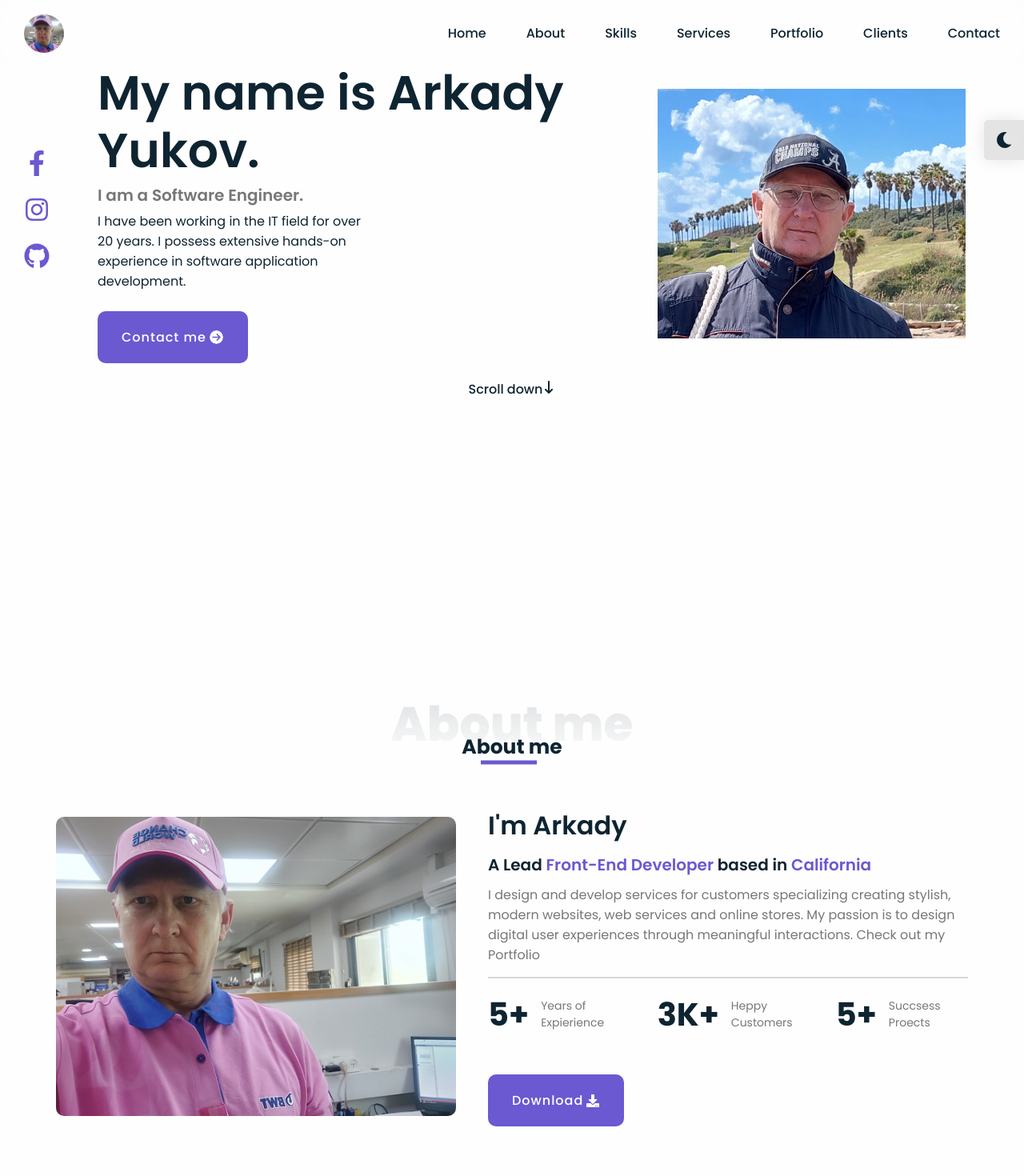
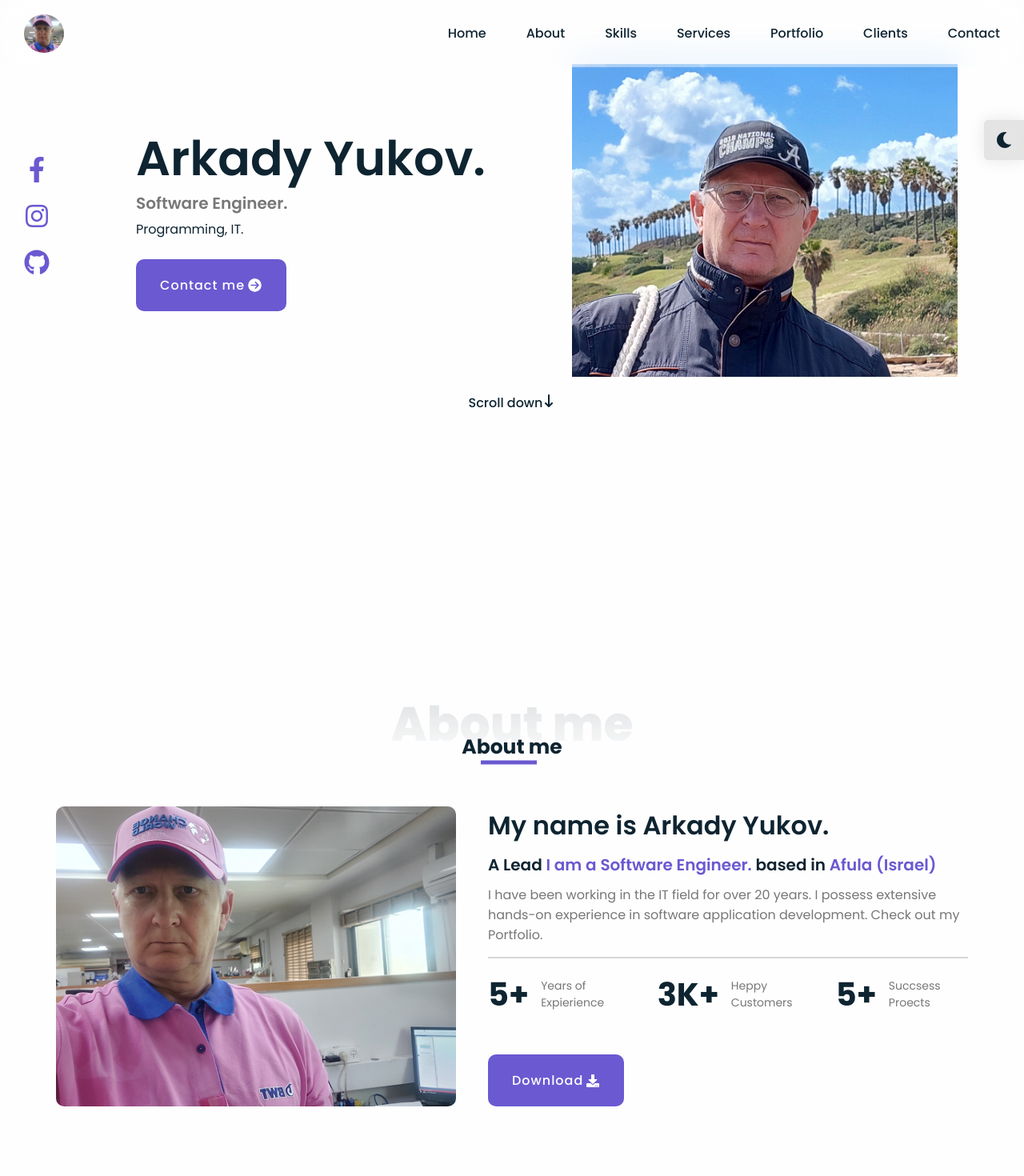
Before and after one commit to yukovarkadi/portfolio, a React (Vite) app: page / in a window 1280 px wide. Shown: the top 1470 px of the page at 80% size. Built offline with nearby package versions, Linux system fonts and the light colour scheme.

Commit message:
commit
change about and education

```diff
--- a/src/components/about/About.jsx
+++ b/src/components/about/About.jsx
@@ -30,7 +30,7 @@ const About = () => {
                 whileInView="visible"
                 viewport={{ once: false, amount: 0.5 }}
               >
-                I'm Arkady
+                My name is Arkady Yukov.
               </motion.h3>
               <motion.h4
                 custom={0}
@@ -39,8 +39,8 @@ const About = () => {
                 whileInView="visible"
                 viewport={{ once: false, amount: 0.5 }}
               >
-                A Lead <span>Front-End Developer</span> based in{" "}
-                <span>California</span>
+                A Lead <span>I am a Software Engineer.</span> based in{" "}
+                <span>Afula (Israel)</span>
               </motion.h4>
               <motion.p
                 custom={0}
@@ -49,10 +49,9 @@ const About = () => {
                 whileInView="visible"
                 viewport={{ once: false, amount: 0.5 }}
               >
-                I design and develop services for customers specializing
-                creating stylish, modern websites, web services and online
-                stores. My passion is to design digital user experiences through
-                meaningful interactions. Check out my Portfolio
+                I have been working in the IT field for over 20 years. I possess
+                extensive hands-on experience in software application
+                development. Check out my Portfolio.
               </motion.p>
             </div>
             <ul className="professional-list">
--- a/src/components/home/Home.jsx
+++ b/src/components/home/Home.jsx
@@ -39,7 +39,7 @@ const Home = () => {
             whileInView="visible"
             viewport={{ once: false, amount: 0.5 }}
           >
-            My name is Arkady Yukov.
+            Arkady Yukov.
           </motion.h1>
           <motion.h3
             custom={1}
@@ -48,7 +48,7 @@ const Home = () => {
             whileInView="visible"
             viewport={{ once: false, amount: 0.5 }}
           >
-            I am a Software Engineer.
+            Software Engineer.
           </motion.h3>
           <motion.p
             custom={2}
@@ -57,8 +57,7 @@ const Home = () => {
             whileInView="visible"
             viewport={{ once: false, amount: 0.5 }}
           >
-            I have been working in the IT field for over 20 years. I possess
-            extensive hands-on experience in software application development.
+            Programming, IT.
           </motion.p>
           <motion.a
             href="#contact"
```
